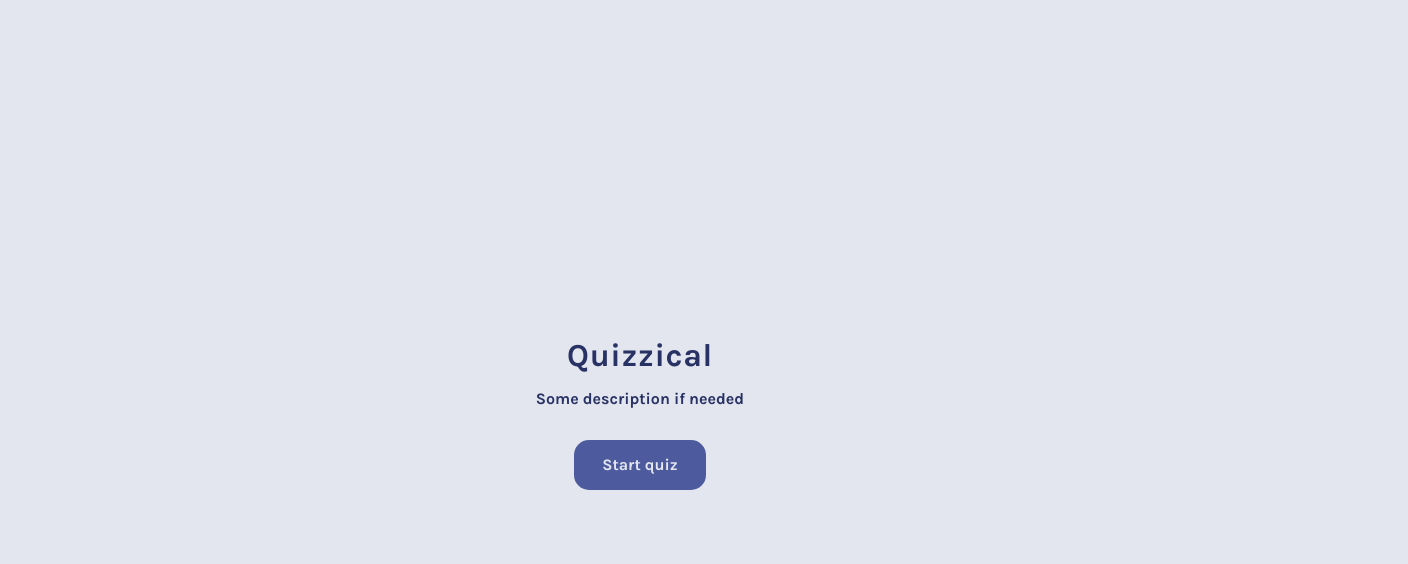
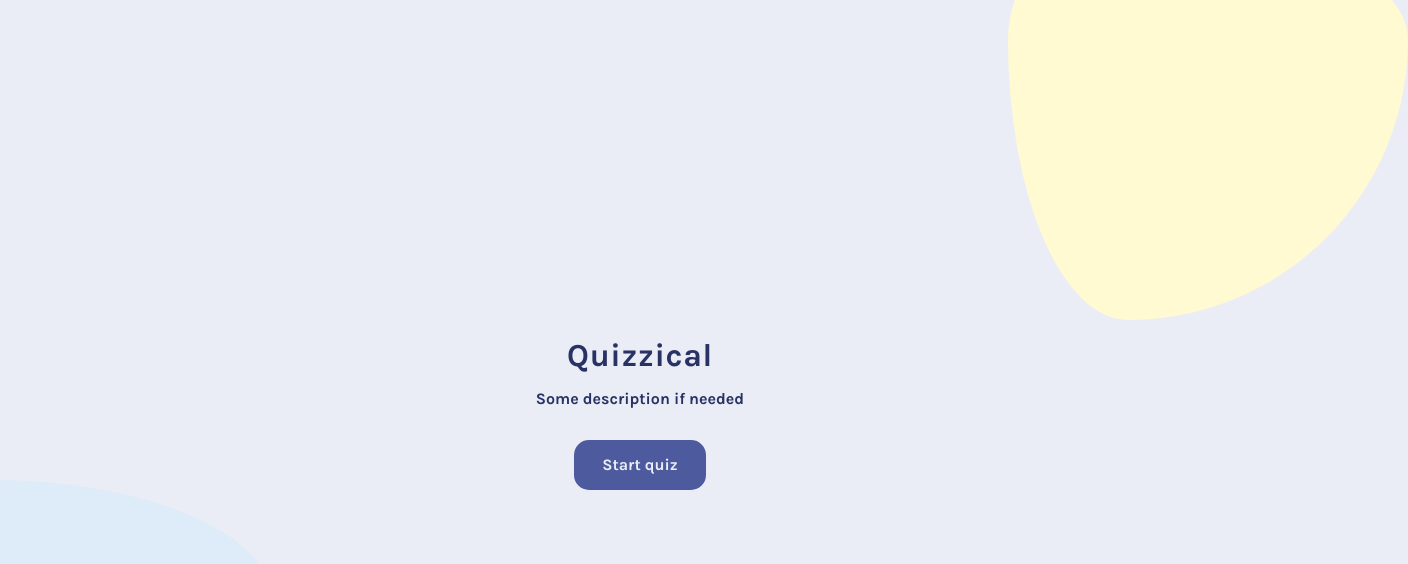
Before and after one commit to Youkwhan/quizzical, a React (Vite) app: page / in a window 1280 px wide. Shown: the top 564 px of the page, 1408 px wide, since content can reach past the window. Built offline with nearby package versions, Linux system fonts and the light colour scheme.

Commit message:
blobs background

```diff
--- a/src/App.css
+++ b/src/App.css
@@ -6,18 +6,54 @@
 	font-family: var(--ff-secondary);
 	font-weight: var(--fw-700);
 	font-size: var(--fs-large);
-   margin-bottom: 7px;
+	margin-bottom: 7px;
 }
 .start-quiz__description {
 	font-weight: var(--fw-400);
 	font-size: var(--fs-regular);
-   margin-bottom: 29px;
+	margin-bottom: 29px;
 }
 
 .start-quiz__btn {
-   font-weight: var(--fw-500);
+	font-weight: var(--fw-500);
 	font-size: var(--fs-regular);
 
-   border-radius: 15px;
-   padding: 1em 1.75em;
+	border-radius: 15px;
+	padding: 1em 1.75em;
 }
+
+/* blob */
+.content-container{
+   position: relative;
+   z-index: 1;
+}
+
+.blob {
+	border-radius: 30% 70% 70% 30% / 30% 30% 70% 70%;
+	width: 400px;
+	height: 400px;
+
+	position: absolute;
+}
+
+.blob-bot {
+	background-color: #deebf8;
+	bottom: -10%;
+	left: -10%;
+}
+
+.blob-bot:hover,
+.blob-bot:active {
+	box-shadow: inset 0 0 15px #7aa7d3;
+}
+
+.blob-top {
+	background-color: #fffad1;
+	top: -10%;
+	right: -10%;
+}
+
+.blob-top:hover,
+.blob-top:active {
+	box-shadow: 0 0 15px #b8af6d;
+}
--- a/src/App.jsx
+++ b/src/App.jsx
@@ -5,15 +5,22 @@ function App() {
 	const [game, setGame] = useState(false)
 	return (
 		<main>
+			<div className="blob blob-top"></div>
+			<div className="blob blob-bot"></div>
+
+			<div className="content-container">
 				{game ? (
 					<div>Hello</div>
 				) : (
 					<div className="start-quiz">
 						<h1>Quizzical</h1>
-					<p className="start-quiz__description">Some description if needed</p>
+						<p className="start-quiz__description">
+							Some description if needed
+						</p>
 						<button className="start-quiz__btn btn">Start quiz</button>
 					</div>
 				)}
+			</div>
 		</main>
 	)
 }
--- a/src/index.css
+++ b/src/index.css
@@ -12,7 +12,7 @@
 	--fs-small: 0.65rem; /* 10.24px; */
 	--fs-score: 0.8rem; /* 12.8px; */
 
-	--clr-primary: #e3e6ee;
+	--clr-primary: #eaedf5;
 	--clr-secondary: #293264;
 
 	--clr-lg-btn: #4d5b9e;
@@ -64,6 +64,8 @@ h1,h2 {
 	letter-spacing: 0.04rem;
 }
 
+/* buttons */
+
 .btn {
 	color: var(--clr-primary);
    background-color: var(--clr-lg-btn);
@@ -84,5 +86,3 @@ h1,h2 {
 .btn:active {
 	box-shadow: inset 5px 5px 10px -3px rgba(0, 0, 0, 0.7);
 }
-
-/* Blob */
```
Lines whose indentation alone changed are shown as unchanged.
